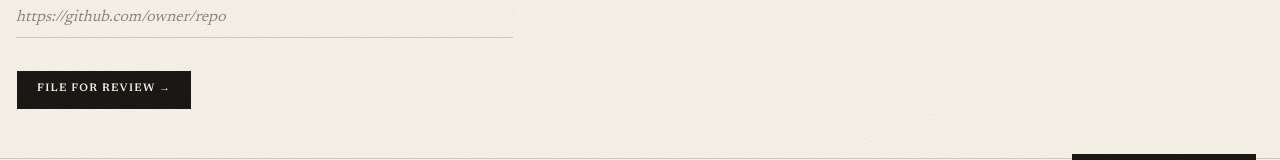
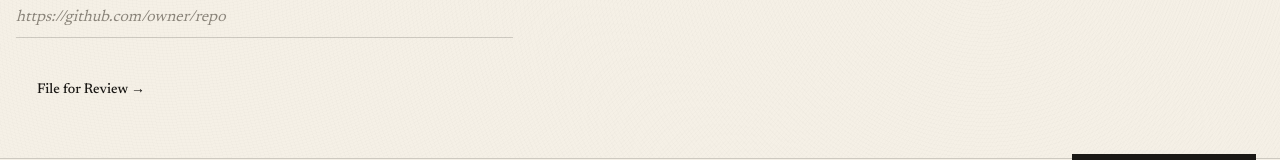
Before and after one commit to Mic-360/ai-feedbacks, a Next.js app: page / in a window 1280 px wide. Shown: the part 582-742 px from the top of the page. Built offline with nearby package versions, Linux system fonts and the light colour scheme; no server answers; a web font is replaced by a local one.

Commit message:
Update UI components with refined styling system

```diff
--- a/components/ui/alert-dialog.tsx
+++ b/components/ui/alert-dialog.tsx
@@ -30,7 +30,7 @@ function AlertDialogOverlay({
     <AlertDialogPrimitive.Backdrop
       data-slot="alert-dialog-overlay"
       className={cn(
-        "data-open:animate-in data-closed:animate-out data-closed:fade-out-0 data-open:fade-in-0 bg-black/10 duration-100 supports-backdrop-filter:backdrop-blur-xs fixed inset-0 isolate z-50",
+        "fixed inset-0 isolate z-50 bg-black/30 duration-100 supports-backdrop-filter:backdrop-blur-sm data-open:animate-in data-open:fade-in-0 data-closed:animate-out data-closed:fade-out-0",
         className
       )}
       {...props}
@@ -52,7 +52,7 @@ function AlertDialogContent({
         data-slot="alert-dialog-content"
         data-size={size}
         className={cn(
-          "data-open:animate-in data-closed:animate-out data-closed:fade-out-0 data-open:fade-in-0 data-closed:zoom-out-95 data-open:zoom-in-95 bg-background ring-foreground/10 gap-4 rounded-none p-4 ring-1 duration-100 data-[size=default]:max-w-xs data-[size=sm]:max-w-xs data-[size=default]:sm:max-w-sm group/alert-dialog-content fixed top-1/2 left-1/2 z-50 grid w-full -translate-x-1/2 -translate-y-1/2 outline-none",
+          "group/alert-dialog-content fixed top-1/2 left-1/2 z-50 grid w-full -translate-x-1/2 -translate-y-1/2 gap-6 rounded-4xl bg-popover p-6 text-popover-foreground shadow-xl ring-1 ring-foreground/5 duration-100 outline-none data-[size=default]:max-w-xs data-[size=sm]:max-w-xs data-[size=default]:sm:max-w-md dark:ring-foreground/10 data-open:animate-in data-open:fade-in-0 data-open:zoom-in-95 data-closed:animate-out data-closed:fade-out-0 data-closed:zoom-out-95",
           className
         )}
         {...props}
@@ -68,7 +68,10 @@ function AlertDialogHeader({
   return (
     <div
       data-slot="alert-dialog-header"
-      className={cn("grid grid-rows-[auto_1fr] place-items-center gap-1.5 text-center has-data-[slot=alert-dialog-media]:grid-rows-[auto_auto_1fr] has-data-[slot=alert-dialog-media]:gap-x-4 sm:group-data-[size=default]/alert-dialog-content:place-items-start sm:group-data-[size=default]/alert-dialog-content:text-left sm:group-data-[size=default]/alert-dialog-content:has-data-[slot=alert-dialog-media]:grid-rows-[auto_1fr]", className)}
+      className={cn(
+        "grid grid-rows-[auto_1fr] place-items-center gap-1.5 text-center has-data-[slot=alert-dialog-media]:grid-rows-[auto_auto_1fr] has-data-[slot=alert-dialog-media]:gap-x-6 sm:group-data-[size=default]/alert-dialog-content:place-items-start sm:group-data-[size=default]/alert-dialog-content:text-left sm:group-data-[size=default]/alert-dialog-content:has-data-[slot=alert-dialog-media]:grid-rows-[auto_1fr]",
+        className
+      )}
       {...props}
     />
   )
@@ -97,7 +100,10 @@ function AlertDialogMedia({
   return (
     <div
       data-slot="alert-dialog-media"
-      className={cn("bg-muted mb-2 inline-flex size-10 items-center justify-center rounded-none sm:group-data-[size=default]/alert-dialog-content:row-span-2 *:[svg:not([class*='size-'])]:size-6", className)}
+      className={cn(
+        "mb-2 inline-flex size-16 items-center justify-center rounded-full bg-muted sm:group-data-[size=default]/alert-dialog-content:row-span-2 *:[svg:not([class*='size-'])]:size-8",
+        className
+      )}
       {...props}
     />
   )
@@ -110,7 +116,10 @@ function AlertDialogTitle({
   return (
     <AlertDialogPrimitive.Title
       data-slot="alert-dialog-title"
-      className={cn("text-sm font-medium sm:group-data-[size=default]/alert-dialog-content:group-has-data-[slot=alert-dialog-media]/alert-dialog-content:col-start-2", className)}
+      className={cn(
+        "font-heading text-lg font-medium sm:group-data-[size=default]/alert-dialog-content:group-has-data-[slot=alert-dialog-media]/alert-dialog-content:col-start-2",
+        className
+      )}
       {...props}
     />
   )
@@ -123,7 +132,10 @@ function AlertDialogDescription({
   return (
     <AlertDialogPrimitive.Description
       data-slot="alert-dialog-description"
-      className={cn("text-muted-foreground *:[a]:hover:text-foreground text-xs/relaxed text-balance md:text-pretty *:[a]:underline *:[a]:underline-offset-3", className)}
+      className={cn(
+        "text-sm text-balance text-muted-foreground md:text-pretty *:[a]:underline *:[a]:underline-offset-3 *:[a]:hover:text-foreground",
+        className
+      )}
       {...props}
     />
   )
--- a/components/ui/badge.tsx
+++ b/components/ui/badge.tsx
@@ -5,17 +5,20 @@ import { cva, type VariantProps } from "class-variance-authority"
 import { cn } from "@/lib/utils"
 
 const badgeVariants = cva(
-  "h-5 gap-1 rounded-none border border-transparent px-2 py-0.5 text-xs font-medium transition-all has-data-[icon=inline-end]:pr-1.5 has-data-[icon=inline-start]:pl-1.5 [&>svg]:size-3! inline-flex items-center justify-center w-fit whitespace-nowrap shrink-0 [&>svg]:pointer-events-none focus-visible:border-ring focus-visible:ring-ring/50 focus-visible:ring-[3px] aria-invalid:ring-destructive/20 dark:aria-invalid:ring-destructive/40 aria-invalid:border-destructive overflow-hidden group/badge",
+  "group/badge inline-flex h-5 w-fit shrink-0 items-center justify-center gap-1 overflow-hidden rounded-3xl border border-transparent px-2 py-0.5 text-xs font-medium whitespace-nowrap transition-all focus-visible:border-ring focus-visible:ring-[3px] focus-visible:ring-ring/50 has-data-[icon=inline-end]:pr-1.5 has-data-[icon=inline-start]:pl-1.5 aria-invalid:border-destructive aria-invalid:ring-destructive/20 dark:aria-invalid:ring-destructive/40 [&>svg]:pointer-events-none [&>svg]:size-3!",
   {
     variants: {
       variant: {
         default: "bg-primary text-primary-foreground [a]:hover:bg-primary/80",
-        secondary: "bg-secondary text-secondary-foreground [a]:hover:bg-secondary/80",
-        destructive: "bg-destructive/10 [a]:hover:bg-destructive/20 focus-visible:ring-destructive/20 dark:focus-visible:ring-destructive/40 text-destructive dark:bg-destructive/20",
-        outline: "border-border text-foreground [a]:hover:bg-muted [a]:hover:text-muted-foreground",
-        ghost: "hover:bg-muted hover:text-muted-foreground dark:hover:bg-muted/50",
+        secondary:
+          "bg-secondary text-secondary-foreground [a]:hover:bg-secondary/80",
+        destructive:
+          "bg-destructive/10 text-destructive focus-visible:ring-destructive/20 dark:bg-destructive/20 dark:focus-visible:ring-destructive/40 [a]:hover:bg-destructive/20",
+        outline:
+          "border-border text-foreground [a]:hover:bg-muted [a]:hover:text-muted-foreground",
+        ghost:
+          "hover:bg-muted hover:text-muted-foreground dark:hover:bg-muted/50",
         link: "text-primary underline-offset-4 hover:underline",
-        editorial: "border border-[var(--rule-strong)] text-[var(--ink)] bg-transparent font-[var(--font-ui)] uppercase tracking-[0.16em] text-[10px] font-medium px-2 h-5",
       },
     },
     defaultVariants: {
--- a/components/ui/button.tsx
+++ b/components/ui/button.tsx
@@ -1,33 +1,34 @@
-"use client"
-
 import { Button as ButtonPrimitive } from "@base-ui/react/button"
 import { cva, type VariantProps } from "class-variance-authority"
 
 import { cn } from "@/lib/utils"
 
 const buttonVariants = cva(
-  "focus-visible:border-ring focus-visible:ring-ring/50 aria-invalid:ring-destructive/20 dark:aria-invalid:ring-destructive/40 aria-invalid:border-destructive dark:aria-invalid:border-destructive/50 rounded-none border border-transparent bg-clip-padding text-xs font-medium focus-visible:ring-1 aria-invalid:ring-1 [&_svg:not([class*='size-'])]:size-4 inline-flex items-center justify-center whitespace-nowrap transition-all disabled:pointer-events-none disabled:opacity-50 [&_svg]:pointer-events-none shrink-0 [&_svg]:shrink-0 outline-none group/button select-none",
+  "group/button inline-flex shrink-0 items-center justify-center rounded-4xl border border-transparent bg-clip-padding text-sm font-medium whitespace-nowrap transition-all outline-none select-none focus-visible:border-ring focus-visible:ring-3 focus-visible:ring-ring/30 active:not-aria-[haspopup]:translate-y-px disabled:pointer-events-none disabled:opacity-50 aria-invalid:border-destructive aria-invalid:ring-3 aria-invalid:ring-destructive/20 dark:aria-invalid:border-destructive/50 dark:aria-invalid:ring-destructive/40 [&_svg]:pointer-events-none [&_svg]:shrink-0 [&_svg:not([class*='size-'])]:size-4",
   {
     variants: {
       variant: {
-        default: "bg-primary text-primary-foreground [a]:hover:bg-primary/80",
-        outline: "border-border bg-background hover:bg-muted hover:text-foreground dark:bg-input/30 dark:border-input dark:hover:bg-input/50 aria-expanded:bg-muted aria-expanded:text-foreground",
-        secondary: "bg-secondary text-secondary-foreground hover:bg-secondary/80 aria-expanded:bg-secondary aria-expanded:text-secondary-foreground",
-        ghost: "hover:bg-muted hover:text-foreground dark:hover:bg-muted/50 aria-expanded:bg-muted aria-expanded:text-foreground",
-        destructive: "bg-destructive/10 hover:bg-destructive/20 focus-visible:ring-destructive/20 dark:focus-visible:ring-destructive/40 dark:bg-destructive/20 text-destructive focus-visible:border-destructive/40 dark:hover:bg-destructive/30",
+        default: "bg-primary text-primary-foreground hover:bg-primary/80",
+        outline:
+          "border-border bg-background hover:bg-muted hover:text-foreground aria-expanded:bg-muted aria-expanded:text-foreground dark:bg-transparent dark:hover:bg-input/30",
+        secondary:
+          "bg-secondary text-secondary-foreground hover:bg-secondary/80 aria-expanded:bg-secondary aria-expanded:text-secondary-foreground",
+        ghost:
+          "hover:bg-muted hover:text-foreground aria-expanded:bg-muted aria-expanded:text-foreground dark:hover:bg-muted/50",
+        destructive:
+          "bg-destructive/10 text-destructive hover:bg-destructive/20 focus-visible:border-destructive/40 focus-visible:ring-destructive/20 dark:bg-destructive/20 dark:hover:bg-destructive/30 dark:focus-visible:ring-destructive/40",
         link: "text-primary underline-offset-4 hover:underline",
-        editorial: "bg-[var(--ink)] text-[var(--paper)] hover:bg-[var(--ink-soft)] font-[var(--font-ui)] uppercase tracking-[0.12em] text-[11px] font-semibold",
-        "editorial-ghost": "border border-[var(--rule)] text-[var(--ink)] hover:border-[var(--rule-strong)] bg-transparent font-[var(--font-ui)] uppercase tracking-[0.12em] text-[11px] font-medium",
       },
       size: {
-        default: "h-8 gap-1.5 px-2.5 has-data-[icon=inline-end]:pr-2 has-data-[icon=inline-start]:pl-2",
-        xs: "h-6 gap-1 rounded-none px-2 text-xs has-data-[icon=inline-end]:pr-1.5 has-data-[icon=inline-start]:pl-1.5 [&_svg:not([class*='size-'])]:size-3",
-        sm: "h-7 gap-1 rounded-none px-2.5 has-data-[icon=inline-end]:pr-1.5 has-data-[icon=inline-start]:pl-1.5 [&_svg:not([class*='size-'])]:size-3.5",
-        lg: "h-9 gap-1.5 px-2.5 has-data-[icon=inline-end]:pr-3 has-data-[icon=inline-start]:pl-3",
-        icon: "size-8",
-        "icon-xs": "size-6 rounded-none [&_svg:not([class*='size-'])]:size-3",
-        "icon-sm": "size-7 rounded-none",
-        "icon-lg": "size-9",
+        default:
+          "h-9 gap-1.5 px-3 has-data-[icon=inline-end]:pr-2.5 has-data-[icon=inline-start]:pl-2.5",
+        xs: "h-6 gap-1 px-2.5 text-xs has-data-[icon=inline-end]:pr-2 has-data-[icon=inline-start]:pl-2 [&_svg:not([class*='size-'])]:size-3",
+        sm: "h-8 gap-1 px-3 has-data-[icon=inline-end]:pr-2 has-data-[icon=inline-start]:pl-2",
+        lg: "h-10 gap-1.5 px-4 has-data-[icon=inline-end]:pr-3 has-data-[icon=inline-start]:pl-3",
+        icon: "size-9",
+        "icon-xs": "size-6 [&_svg:not([class*='size-'])]:size-3",
+        "icon-sm": "size-8",
+        "icon-lg": "size-10",
       },
     },
     defaultVariants: {
```
